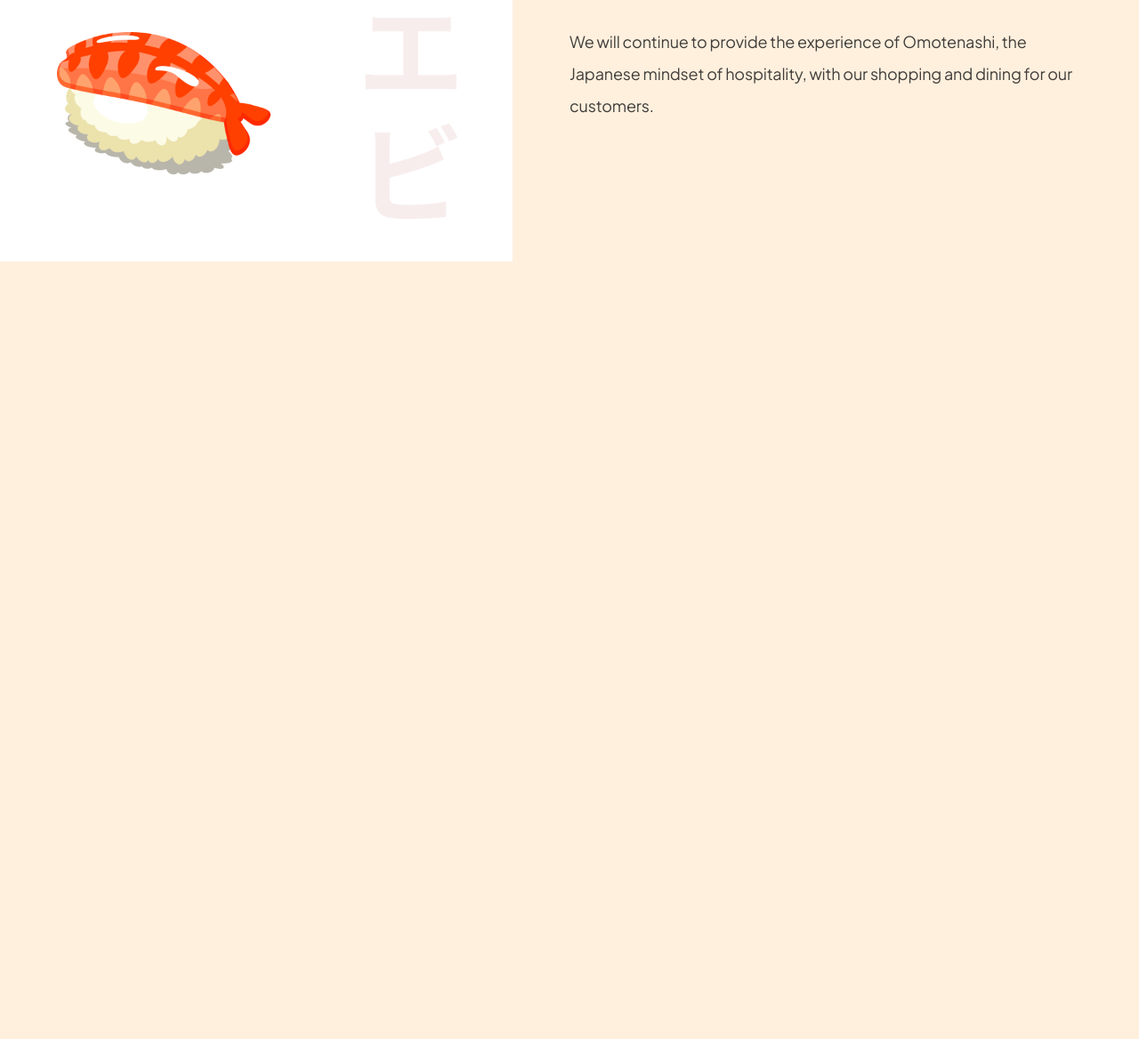
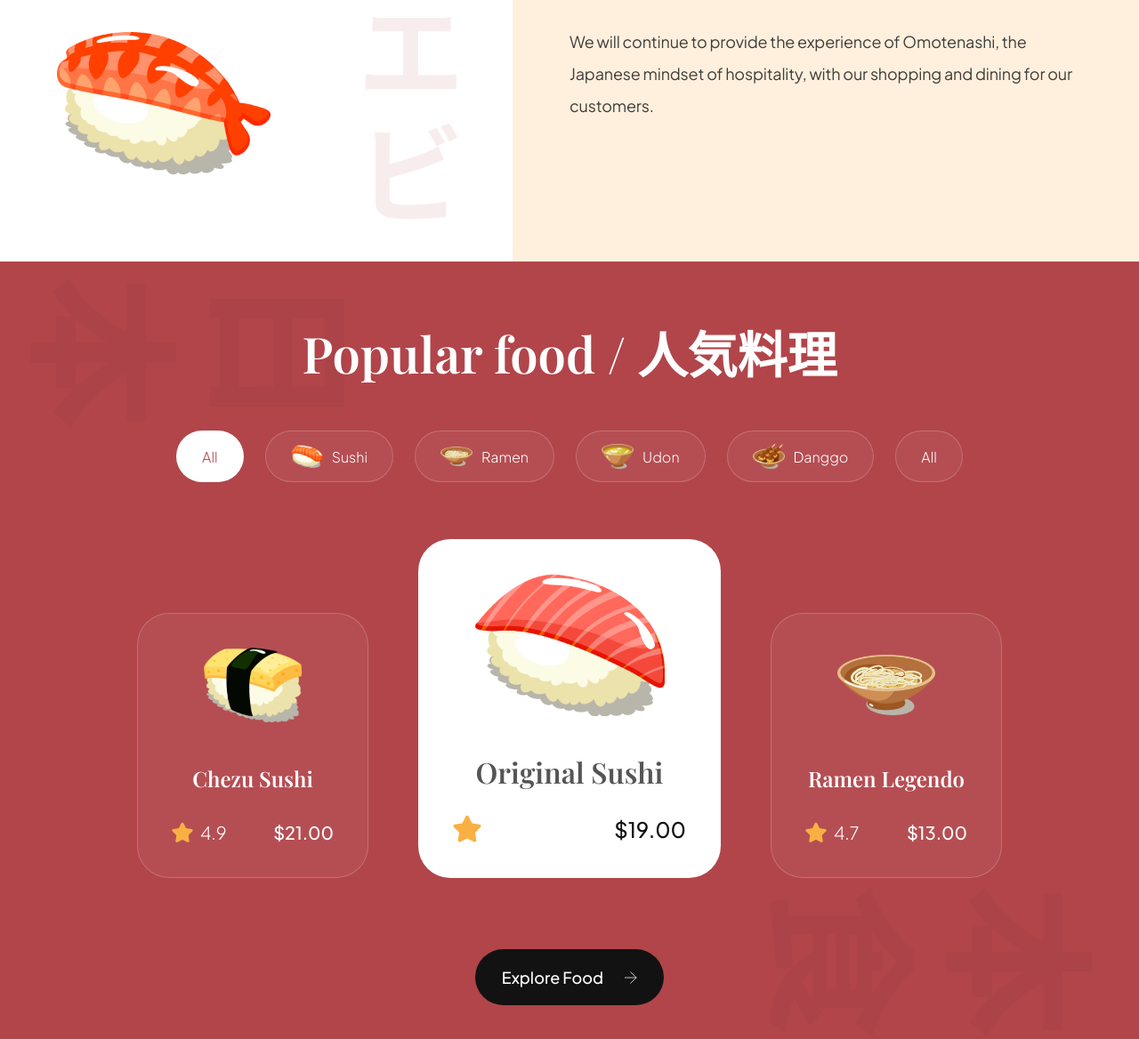
Before and after one commit to Vladislav1996D/sushi-website, a website built with Vite: page index.html in a window 1280 px wide. Shown: the part 1224-2392 px from the top of the page at 89% size. Before the commit the page ends 1518 px from the top, so only its background shows below. Built offline with nearby package versions, Linux system fonts and the light colour scheme.

Commit message:
Added "Popular" section

```diff
--- /dev/null
+++ b/css/sections/popular.css
@@ -0,0 +1,183 @@
+.popular-foods {
+  padding: 64px;
+  display: flex;
+  flex-direction: column;
+  background-color: var(--primary-color);
+  background-image: url(../../assets/popular_bg.png);
+  background-position: center;
+  background-repeat: no-repeat;
+  background-size: contain;
+  overflow: hidden;
+}
+
+.popular-foods__title {
+  font-size: 56px;
+  font-family: var(--playfair-display);
+  font-weight: 600;
+  line-height: 78px;
+  color: #fff;
+  text-align: center;
+}
+
+.popular-foods__filters {
+  margin-top: 48px;
+  max-width: 100%;
+  overflow-x: auto;
+  display: flex;
+  justify-content: center;
+  gap: 24px;
+}
+
+.popular-foods__filter-btn {
+  padding: 10px 28px;
+  display: flex;
+  flex-direction: row;
+  align-items: center;
+  gap: 10px;
+  background: rgba(255, 255, 255, 0.05);
+  border: 1px solid rgba(255, 255, 255, 0.2);
+  border-radius: 46px;
+  font-size: 16px;
+  font-weight: 300;
+  line-height: 25px;
+  font-family: var(--plus-jakarta-sans);
+  color: #fff;
+  cursor: pointer;
+}
+
+.popular-foods__filter-btn img {
+  width: 36px;
+  height: 36px;
+  object-fit: contain;
+}
+
+.popular-foods__filter-btn.active {
+  background: #fff;
+  color: var(--primary-color);
+}
+
+.popular-foods__filter-btn:hover {
+  background: #fff;
+  color: var(--primary-color);
+}
+
+.popular-foods__catalogue {
+  margin-top: 64px;
+  display: flex;
+  justify-content: center;
+  align-items: flex-end;
+  flex-wrap: wrap;
+  gap: 56px;
+}
+
+.popular-foods__button {
+  width: fit-content;
+  padding: 20px 30px;
+  margin: 80px auto 0;
+  font-weight: 500;
+  font-size: 18px;
+  line-height: 23px;
+  font-family: var(--plus-jakarta-sans);
+  color: #fff;
+  border: none;
+  outline: none;
+  background: var(--secondary-color);
+  border-radius: 64px;
+  cursor: pointer;
+}
+
+.popular-foods__button img {
+  width: 14px;
+  height: 14px;
+  object-fit: contain;
+  margin-left: 21px;
+}
+
+.popular-foods__card {
+  padding: 38px;
+  min-width: 260px;
+  height: fit-content;
+  display: flex;
+  align-items: center;
+  flex-direction: column;
+  border-radius: 36px;
+  background: rgba(255, 255, 255, 0.05);
+  border: 1px solid rgba(255, 255, 255, 0.2);
+}
+
+.popular-foods__card-image {
+  width: 110px;
+  height: 84px;
+  object-fit: contain;
+}
+
+.popular-foods__card-title {
+  margin-top: 47px;
+  font-weight: 600;
+  font-size: 24px;
+  line-height: 32px;
+  font-family: var(--playfair-display);
+  color: #fff;
+  text-align: center;
+}
+
+.popular-foods__card-details {
+  width: 100%;
+  margin-top: 32px;
+}
+
+.popular-foods__card-rating {
+  display: flex;
+  align-items: center;
+  gap: 8px;
+}
+
+.popular-foods__card-rating img {
+  width: 24px;
+  height: 24px;
+  object-fit: contain;
+}
+
+.popular-foods__card-rating p {
+  font-size: 20px;
+  font-weight: 300;
+  font-family: var(--plus-jakarta-sans);
+  color: #fff;
+}
+
+.popular-foods__card-price {
+  font-size: 20px;
+  font-weight: 500;
+  font-family: var(--plus-jakarta-sans);
+  color: #fff;
+}
+
+.popular-foods__card.active-card {
+  background: #fff;
+  min-width: 340px;
+}
+
+.popular-foods__card.active-card .popular-foods__card-image {
+  width: 214px;
+  height: 160px;
+}
+
+.popular-foods__card.active-card .popular-foods__card-title {
+  color: var(--black-500);
+  font-size: 32px;
+}
+
+.popular-foods__card.active-card .popular-foods__card-rating img {
+  width: 32px;
+  height: 32px;
+}
+
+.popular-foods__card.active-card .popular-foods__card-image p {
+  font-size: 24px;
+  color: var(--gray-100);
+}
+
+.popular-foods__card.active-card .popular-foods__card-price {
+  font-size: 24px;
+  color: var(--secondary-color);
+}
--- a/css/style.css
+++ b/css/style.css
@@ -5,6 +5,7 @@
 @import url('sections/header.css');
 @import url('sections/hero.css');
 @import url('sections/about.css');
+@import url('sections/popular.css');
 
 /* CSS variables*/
 :root {
--- a/index.html
+++ b/index.html
@@ -98,6 +98,60 @@
       </div>
     </section>
 
+    <section class="popular-foods" id="menu">
+      <h2 class="popular-foods__title">Popular food / 人気料理</h2>
+      <div class="popular-foods__filters sushi__hide-scrollbar">
+        <button class="popular-foods__filter-btn active">All</button>
+        <button class="popular-foods__filter-btn"><img src="/assets/sushi-9.png" alt="sushi 9" />Sushi</button>
+        <button class="popular-foods__filter-btn"><img src="/assets/sushi-8.png" alt="sushi 8" />Ramen</button>
+        <button class="popular-foods__filter-btn"><img src="/assets/sushi-7.png" alt="sushi 7" />Udon</button>
+        <button class="popular-foods__filter-btn"><img src="/assets/sushi-6.png" alt="sushi 6" />Danggo</button>
+        <button class="popular-foods__filter-btn">All</button>
+      </div>
+
+      <div class="popular-foods__catalogue">
+        <article class="popular-foods__card">
+          <img class="popular-foods__card-image" src="assets/sushi-12.png" alt="sushi 12" />
+          <h4 class="popular-foods__card-title">Chezu Sushi</h4>
+          <div class="popular-foods__card-details flex-between">
+            <div class="popular-foods__card-rating">
+              <img src="assets/star.svg" alt="star" />
+              <p>4.9</p>
+            </div>
+            <p class="popular-foods__card-price">$21.00</p>
+          </div>
+        </article>
+
+        <article class="popular-foods__card active-card">
+          <img class="popular-foods__card-image" src="assets/sushi-11.png" alt="sushi 11" />
+          <h4 class="popular-foods__card-title">Original Sushi</h4>
+          <div class="popular-foods__card-details flex-between">
+            <div class="popular-foods__card-rating">
+              <img src="assets/star.svg" alt="star" />
+              <p>5.0</p>
+            </div>
+            <p class="popular-foods__card-price">$19.00</p>
+          </div>
+        </article>
+
+        <article class="popular-foods__card">
+          <img class="popular-foods__card-image" src="assets/sushi-10.png" alt="sushi 10" />
+          <h4 class="popular-foods__card-title">Ramen Legendo</h4>
+          <div class="popular-foods__card-details flex-between">
+            <div class="popular-foods__card-rating">
+              <img src="assets/star.svg" alt="star" />
+              <p>4.7</p>
+            </div>
+            <p class="popular-foods__card-price">$13.00</p>
+          </div>
+        </article>
+      </div>
+      <button class="popular-foods__button">
+        Explore Food
+        <img src="assets/arrow-right.svg" alt="arrow-right" />
+      </button>
+    </section>
+
     <script src="js/script.js" type="module"></script>
   </body>
 </html>
```
